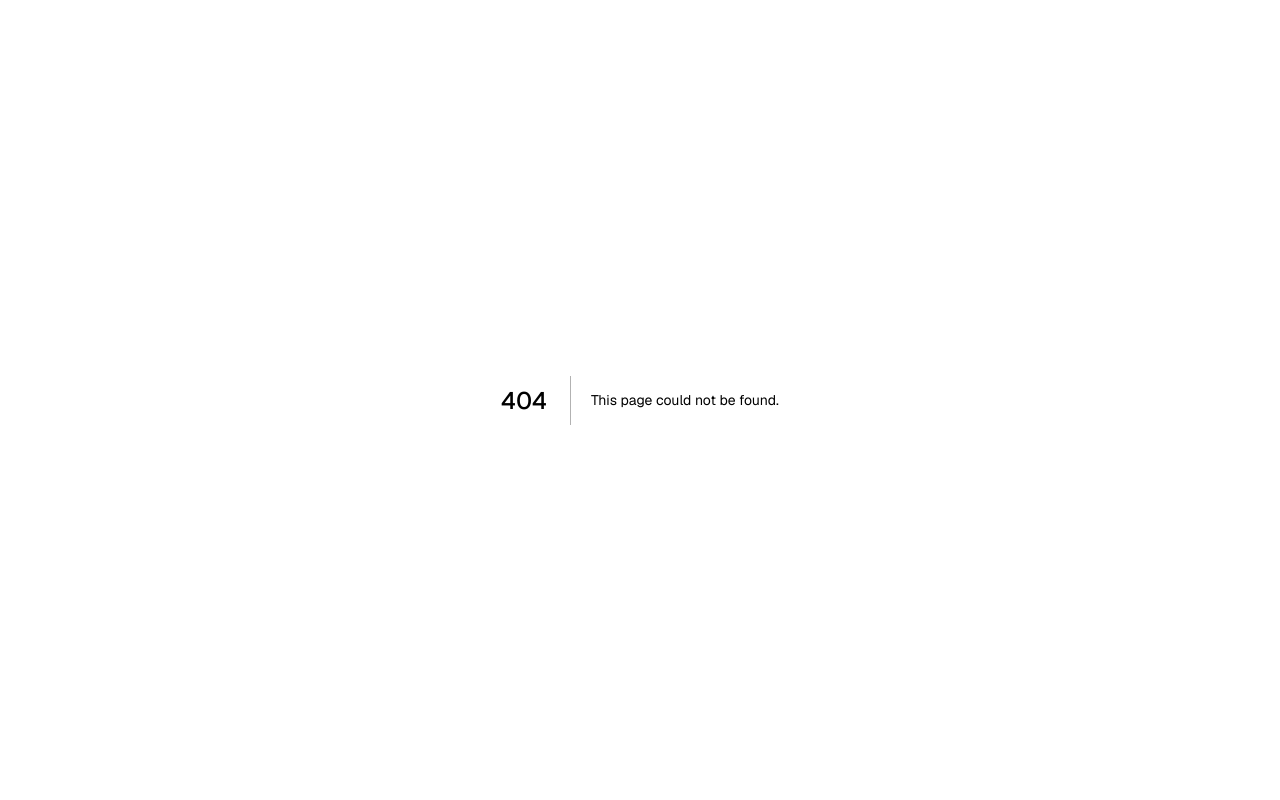
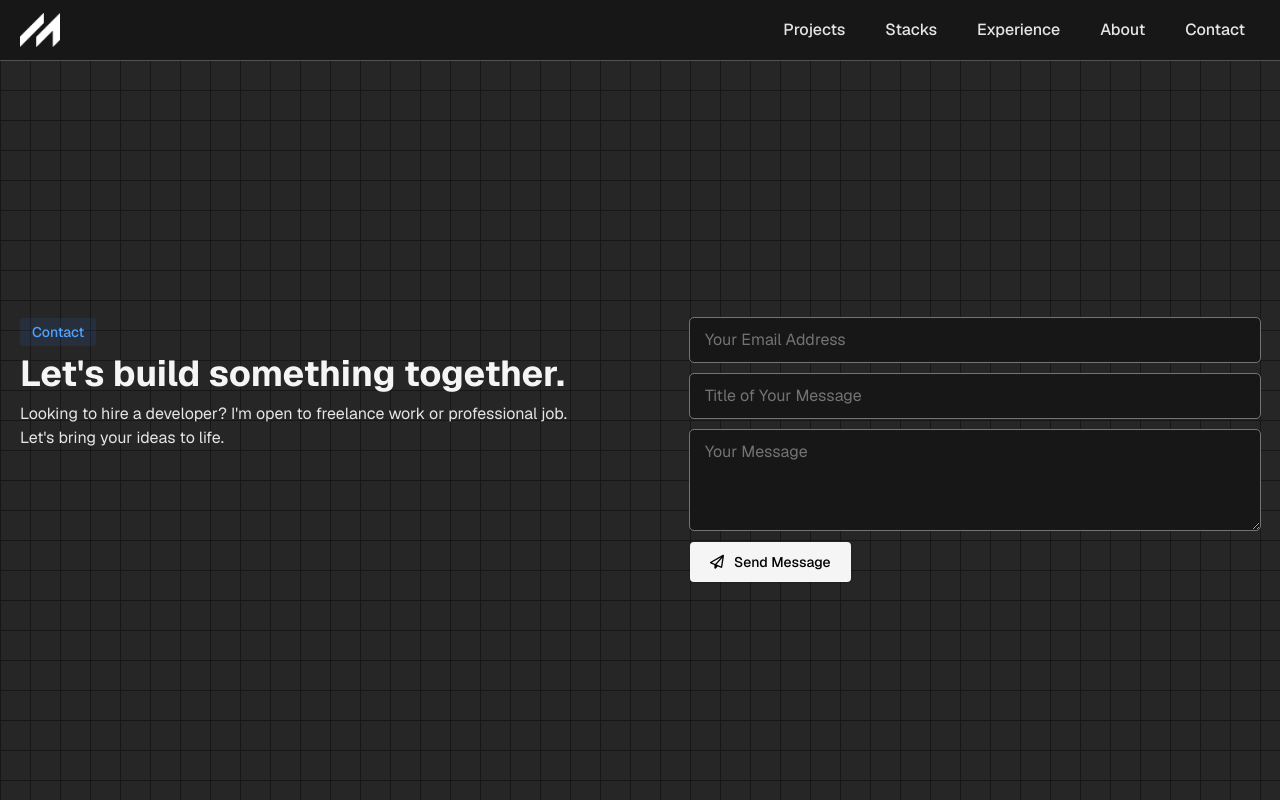
Before and after one commit to mkcalendario-strat/mkcalendario-mini-project-1, a Next.js app: page /contact in a window 1280 px wide. Before the commit this address had no page. Shown: the top 800 px of the page. Built offline with nearby package versions, Linux system fonts and the light colour scheme.

Commit message:
refactor: move Contact component as page

```diff
--- /dev/null
+++ b/src/app/contact/page.tsx
@@ -0,0 +1,14 @@
+import ContactForm from "@/components/sections/contact/ContactForm";
+import Footer from "@/components/sections/landing/Footer";
+import Navbar from "@/components/ui/Navbar";
+import { Fragment } from "react";
+
+export default function Contact() {
+  return (
+    <Fragment>
+      <Navbar />
+      <ContactForm />
+      <Footer />
+    </Fragment>
+  );
+}
--- a/src/app/page.tsx
+++ b/src/app/page.tsx
@@ -1,6 +1,5 @@
 import About from "@/components/sections/landing/About";
 import CompaniesBar from "@/components/sections/landing/CompaniesBar";
-import Contact from "@/components/sections/landing/Contact";
 import Experiences from "@/components/sections/landing/Experiences";
 import Footer from "@/components/sections/landing/Footer";
 import Hero from "@/components/sections/landing/Hero";
@@ -19,7 +18,6 @@ export default function Home() {
       <Techonologies />
       <Experiences />
       <About />
-      <Contact />
       <Footer />
     </Fragment>
   );
--- /dev/null
+++ b/src/components/sections/contact/ContactForm.tsx
@@ -0,0 +1,95 @@
+"use client";
+
+import { Section, SectionWrapper } from "@/components/layouts/Section";
+import Button from "@/components/ui/Button";
+import HighlightTab from "@/components/ui/HighlightTab";
+import Input from "@/components/ui/Input";
+import Textarea from "@/components/ui/Textarea";
+import { useState } from "react";
+
+export default function ContactForm() {
+  const [email, setEmail] = useState("");
+  const [subject, setSubject] = useState("");
+  const [message, setMessage] = useState("");
+  const [loading, setLoading] = useState(false);
+  const [status, setStatus] = useState<"idle" | "success" | "error">("idle");
+
+  const handleSubmit = async () => {
+    setLoading(true);
+    setStatus("idle");
+
+    const request = await fetch("/api/contact", {
+      method: "POST",
+      headers: {
+        "Content-Type": "application/json"
+      },
+      body: JSON.stringify({ email, subject, message })
+    });
+
+    setLoading(false);
+
+    if (request.ok) {
+      setEmail("");
+      setSubject("");
+      setMessage("");
+      setStatus("success");
+    } else {
+      setStatus("error");
+    }
+  };
+
+  return (
+    <Section
+      id="contact"
+      className="boxes-background-inverted">
+      <SectionWrapper className="flex min-h-screen items-center">
+        <div className="flex w-full flex-col gap-[100px] md:flex-row">
+          <div className="flex flex-col items-baseline gap-2 md:w-[50%]">
+            <HighlightTab>Contact</HighlightTab>
+            <h1 className="text-4xl font-bold text-neutral-100">
+              Let&apos;s build something together.
+            </h1>
+            <p className="text-neutral-200">
+              Looking to hire a developer? I&apos;m open to freelance work or
+              professional job. Let&apos;s bring your ideas to life.
+            </p>
+          </div>
+
+          <div className="flex w-full flex-col items-baseline gap-3 md:w-[50%]">
+            <Input
+              className="bg-neutral-900"
+              placeholder="Your Email Address"
+              value={email}
+              onChange={(e) => setEmail(e.target.value)}
+            />
+            <Input
+              className="bg-neutral-900"
+              placeholder="Title of Your Message"
+              value={subject}
+              onChange={(e) => setSubject(e.target.value)}
+            />
+            <Textarea
+              className="bg-neutral-900"
+              placeholder="Your Message"
+              value={message}
+              onChange={(e) => setMessage(e.target.value)}
+            />
+            <Button
+              className="bg-neutral-100"
+              onClick={handleSubmit}>
+              <i className="far fa-paper-plane" />
+              {loading ? "Sending..." : "Send Message"}
+            </Button>
+
+            {status === "success" && (
+              <p className="mt-1 text-green-400">Message sent successfully!</p>
+            )}
+            {status === "error" && (
+              <p className="mt-1 text-red-400">Failed to send message.</p>
+            )}
+          </div>
+        </div>
+      </SectionWrapper>
+    </Section>
+  );
+}
--- a/src/components/sections/landing/Contact.tsx
+++ /dev/null
@@ -1,93 +0,0 @@
-"use client";
-
-import { Section, SectionWrapper } from "@/components/layouts/Section";
-import Button from "@/components/ui/Button";
-import HighlightTab from "@/components/ui/HighlightTab";
-import Input from "@/components/ui/Input";
-import Textarea from "@/components/ui/Textarea";
-import { useState } from "react";
-
-export default function Contact() {
-  const [email, setEmail] = useState("");
-  const [subject, setSubject] = useState("");
-  const [message, setMessage] = useState("");
-  const [loading, setLoading] = useState(false);
-  const [status, setStatus] = useState<"idle" | "success" | "error">("idle");
-
-  const handleSubmit = async () => {
-    setLoading(true);
-    setStatus("idle");
-
-    const request = await fetch("/api/contact", {
-      method: "POST",
-      headers: {
-        "Content-Type": "application/json"
-      },
-      body: JSON.stringify({ email, subject, message })
-    });
-
-    setLoading(false);
-
-    if (request.ok) {
-      setEmail("");
-      setSubject("");
-      setMessage("");
-      setStatus("success");
-    } else {
-      setStatus("error");
-    }
-  };
-
-  return (
-    <Section
-      id="contact"
-      className="py-[150px]">
-      <SectionWrapper className="flex flex-col gap-[100px] md:flex-row">
-        <div className="flex flex-col items-baseline gap-2 md:w-[50%]">
-          <HighlightTab>Contact</HighlightTab>
-          <h1 className="text-4xl font-bold text-neutral-100">
-            Let&apos;s build something together.
-          </h1>
-          <p className="text-neutral-200">
-            Looking to hire a developer? I&apos;m open to freelance work or
-            professional job. Let&apos;s bring your ideas to life.
-          </p>
-        </div>
-
-        <div className="flex w-full flex-col items-baseline gap-3 md:w-[50%]">
-          <Input
-            className="bg-neutral-800"
-            placeholder="Your Email Address"
-            value={email}
-            onChange={(e) => setEmail(e.target.value)}
-          />
-          <Input
-            className="bg-neutral-800"
-            placeholder="Title of Your Message"
-            value={subject}
-            onChange={(e) => setSubject(e.target.value)}
-          />
-          <Textarea
-            className="bg-neutral-800"
-            placeholder="Your Message"
-            value={message}
-            onChange={(e) => setMessage(e.target.value)}
-          />
-          <Button
-            className="bg-neutral-100"
-            onClick={handleSubmit}>
-            <i className="far fa-paper-plane" />
-            {loading ? "Sending..." : "Send Message"}
-          </Button>
-
-          {status === "success" && (
-            <p className="mt-1 text-green-400">Message sent successfully!</p>
-          )}
-          {status === "error" && (
-            <p className="mt-1 text-red-400">Failed to send message.</p>
-          )}
-        </div>
-      </SectionWrapper>
-    </Section>
-  );
-}
```
